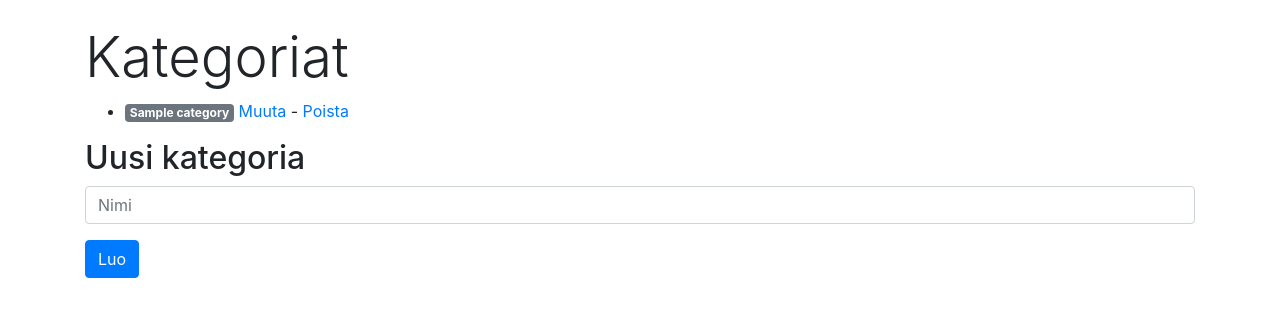
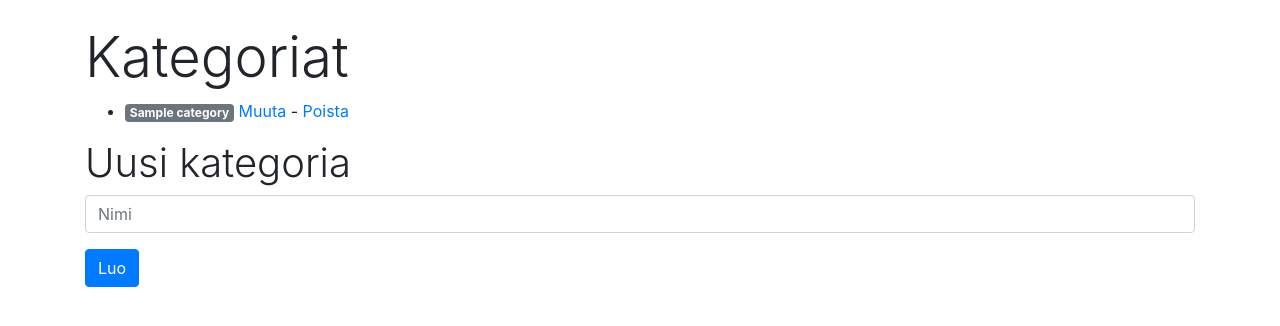
Before and after one commit to hjuha/tsoha, a Flask app: page /categories/ in a window 1280 px wide. Shown: the part 56-382 px from the top of the page. Run offline with Flask 2, Linux system fonts and the light colour scheme; a user stored in the database is signed in; tables that the repository leaves empty hold one stand-in row (values such as "Sample post"); some libraries are stand-ins or nearby versions.

Commit message:
Add heading style to categories page

```diff
--- a/application/templates/categories/categories.html
+++ b/application/templates/categories/categories.html
@@ -23,7 +23,7 @@
 		{% endfor %}
 	</ul>
 
-	<h2>Uusi kategoria</h2>
+	<h2 class="display-5">Uusi kategoria</h2>
 
 	<form method="POST" action="{{ url_for('add_category') }}">
 		<div class="form-group">
```
